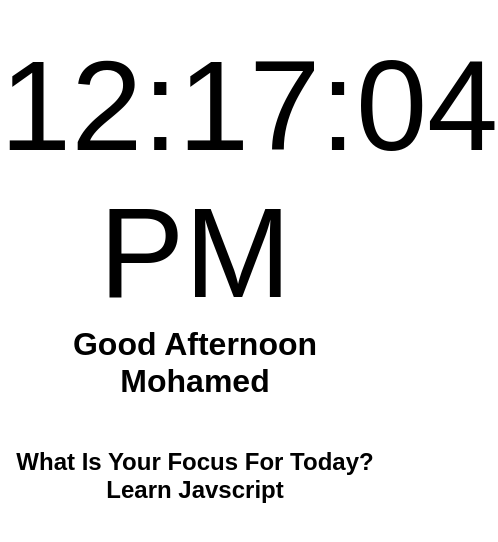
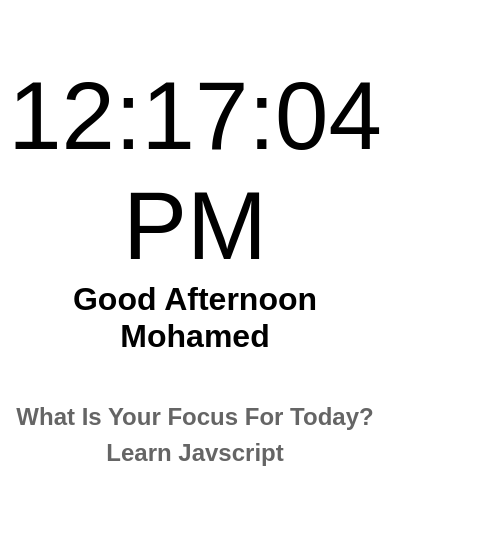
Before and after one commit to Mabdille/Landing-Page, a plain HTML site: page index.html in a window 390 px wide. Shown: the part 154-696 px from the top of the page, 498 px wide, since content can reach past the window. Drawn offline with Linux system fonts and the light colour scheme.

Commit message:
no message

```diff
--- a/style.css
+++ b/style.css
@@ -22,3 +22,14 @@ body {
 h1 {
     margin-bottom: 3rem;
 }
+
+h2 {
+    margin-bottom: 0.5rem;
+    opacity: 0.6;
+}
+
+@media(max-width:700px) {
+    #time {
+        font-size: 6rem;
+    }
+}
```
